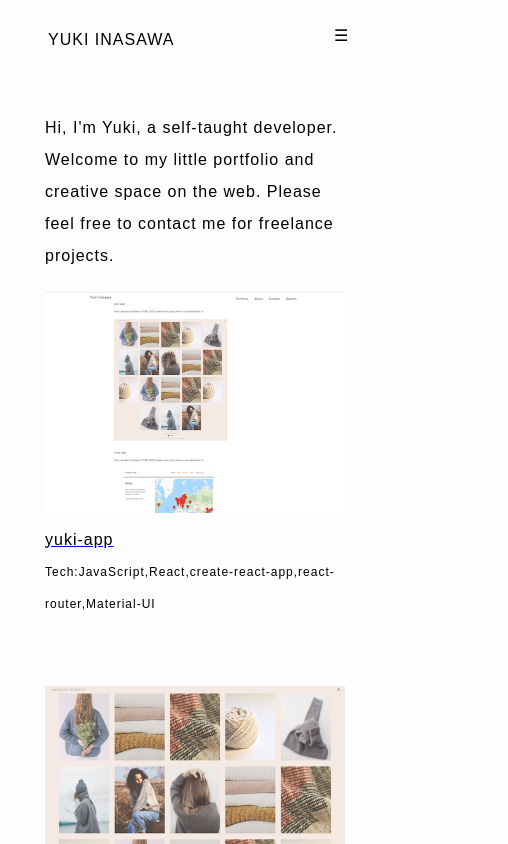
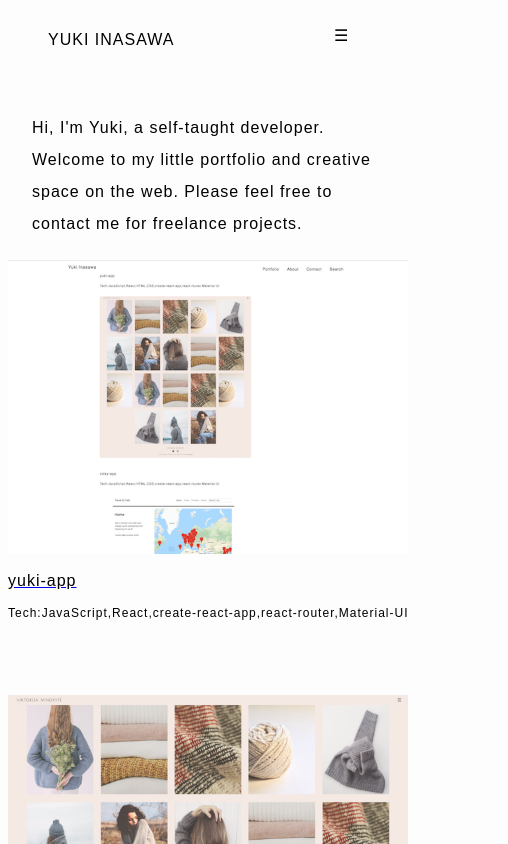
Before and after one commit to Yukichka/Yuki-app, a React (Create React App) app: page / in a window 390 px wide. Shown: the top 844 px of the page, 508 px wide, since content can reach past the window. Built offline with nearby package versions, Linux system fonts and the light colour scheme.

Commit message:
CSS style WIP + dataset modified

```diff
--- a/src/App.css
+++ b/src/App.css
@@ -33,7 +33,6 @@ html {
     margin: 1em 2.25em ;
   }
 }
-
 .header-title {
   text-decoration: none;
   font-size: 1em;
@@ -46,13 +45,9 @@ html {
     width: 100%;
     margin: 1.25em 0;
   }
-}
-@media (max-width: 500px) {
   .header-title {
     margin: 0.5em 0.75em;
   }
-}
-@media (max-width: 500px) {
   .main-nav {
     width: 0;
     visibility: hidden;
@@ -128,12 +123,6 @@ html {
 .home-footer {
   margin: 0 2em;
 }
-/* @media (max-width: 1800px) {
-  .home {
-    margin: 10em auto;
-    width: 700px;
-  }
-} */
 @media (max-width: 500px) {
   .home {
     margin: 7em auto;
@@ -163,6 +152,21 @@ html {
   }
 }
 
+@media (max-width: 1000px) {
+  .home {
+    margin: 7em auto;
+    width: 500px;
+  }
+  .each-project-img {
+    width: 400px;
+    object-fit: cover;
+  }
+  .home-content {
+    width: 350px;
+    font-size: 1em;
+    margin: 1.25em 1.50em;
+  }
+}
 /*-------------------footer-------------------*/
 .footer {
   font-size: 0.9em;
@@ -176,26 +180,25 @@ html {
   width: 1000px;
   font-size: 1em;
 }
-/* @media (max-width: 1800px) {
-  .about {
-    margin: 11em auto;
-    width: 700px;
-  }
-} */
-@media (max-width: 500px) {
-  .about {
-    margin: 7em auto;
-    width: 300px;
-  }
-}
-
 .about-header {
   font-size: 1.05em;
   width: 550px;
   text-align: left;
   margin: 2em;
 }
+@media (max-width: 1000px) {
+  .about {
+    width: 500px;
+  }
+  .about-header {
+    width:400px;
+  }
+}
 @media (max-width: 500px) {
+  .about {
+    margin: 7em auto;
+    width: 300px;
+  }
   .about-header {
     width: 300px;
     font-size: 1em;
@@ -274,12 +277,6 @@ html {
   margin: 1em;
   width:700px;
 }
-
-@media (max-width: 500px) {
-  .web-img {
-    width: 300px;
-  }
-}
 .mobile-img {
   width:350px;
   margin: 1em;
@@ -288,22 +285,14 @@ html {
   .mobile-img {
     width: 300px;
   }
+  .web-img {
+    width: 300px;
+  }
 }
 .back-link {
   text-decoration: none;
   color: inherit;
 }
-/* @media (max-width: 1800px) {
-  .project-content {
-    width: 900px;
-    font-size: 1.15em;
-    text-align: left;
-    margin: 3em 4em;
-  }
-  .project {
-    margin: 10em auto;
-  }
-} */
 @media (max-width: 500px) {
   .project-content {
     width: 100%;
@@ -323,6 +312,11 @@ html {
 .search {
   text-align: center;
   margin: 12.5em auto;
+}
+@media (min-width: 1200px) {
+  .search {
+    margin: 19em auto;
+  }
 }
 .search-msg {
   padding-bottom: 2em;
--- a/src/components/Home.js
+++ b/src/components/Home.js
@@ -9,10 +9,12 @@ export class Home extends React.Component {
   constructor(props) {
     super(props);
     this.getProjectInfo = this.getProjectInfo.bind(this);
+    this.state = {project:""}
   }
+
   getProjectInfo(project) {
     const clickedProject = project.name;
-    // console.log(clickedProject);
+    this.setState({project:clickedProject})
   }
   render() {
     return (
--- a/src/components/dataset.js
+++ b/src/components/dataset.js
@@ -30,7 +30,7 @@ export const allProjects = [
     },
     name: "vicky-app",
     url: "https://vicky-app-temp.herokuapp.com",
-    github: "https://github.com/Yukichka/Vicky-app",
+    github: "https://github.com/Yukichka?tab=repositories",
     tech: [
       "JavaScript",
       "React",
```
